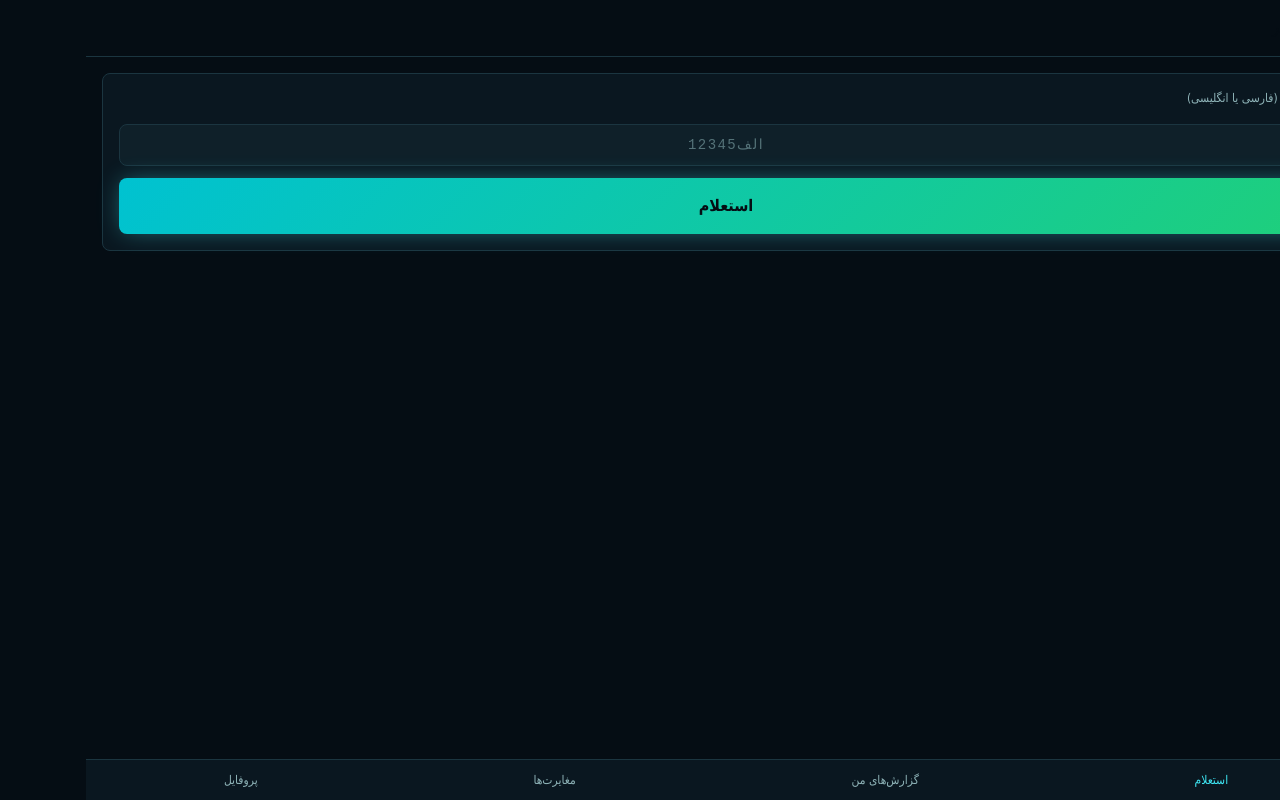
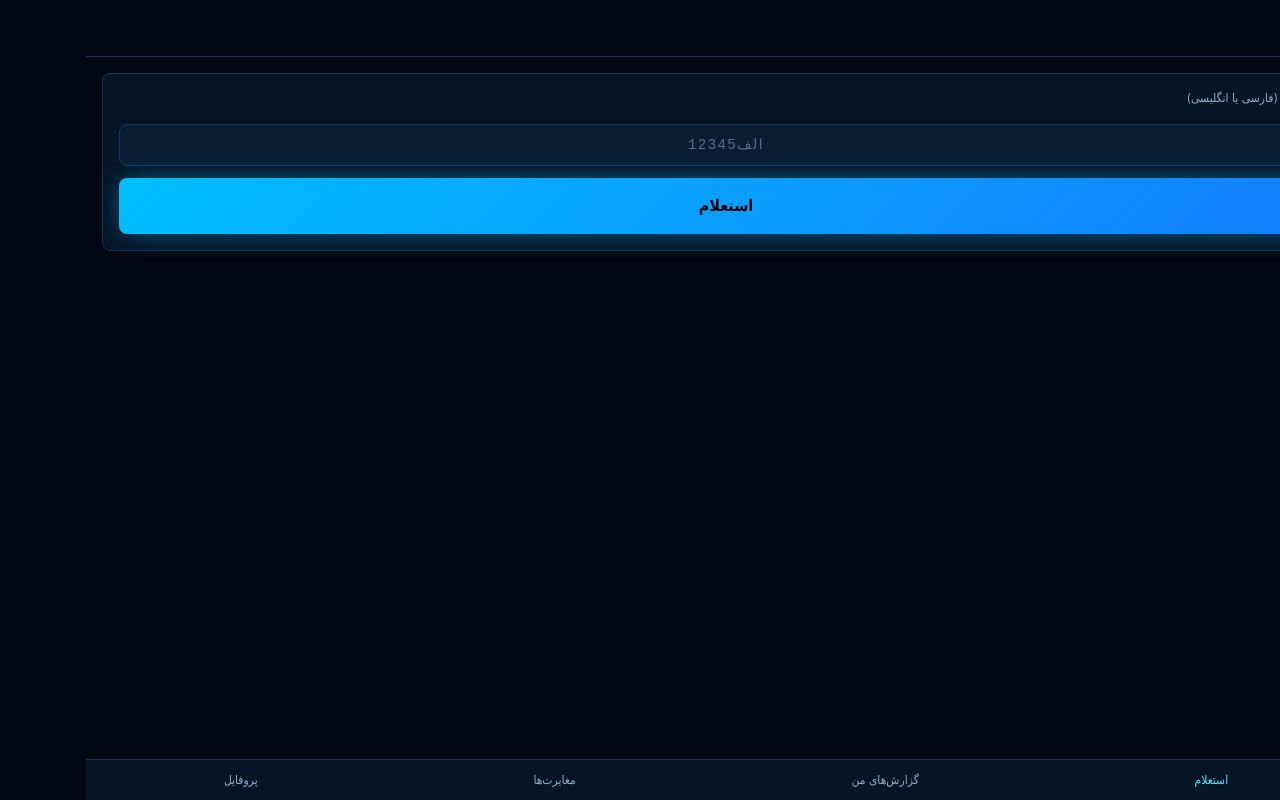
Before and after one commit to javad136999/transport, a Next.js app: page / in a window 1280 px wide. Built offline with nearby package versions, Linux system fonts and the light colour scheme; no server answers; a small style sheet from the web is missing.

Commit message:
ui: switch transport system to neon blue theme

```diff
--- a/tailwind.config.ts
+++ b/tailwind.config.ts
@@ -6,56 +6,23 @@ const config: Config = {
   theme: {
     extend: {
       colors: {
-        base: {
-          DEFAULT: "#050D14",
-          panel: "#0A1720",
-          panel2: "#0F2029",
-          border: "#1B3540",
-        },
-        ink: {
-          DEFAULT: "#E9F6F6",
-          muted: "#8FB4B8",
-          faint: "#547278",
-        },
-        // نئون آبی — آب / GPS / جریان دیجیتال
-        brand: {
-          DEFAULT: "#00C2D1",
-          light: "#3FE8F5",
-          dark: "#00838F",
-          glow: "#5DFDFF",
-        },
-        // سبز محیط‌زیست — تصفیه / تأیید / پایداری
-        eco: {
-          DEFAULT: "#1FCF7A",
-          light: "#5CFFB0",
-          dark: "#0E8F52",
-          glow: "#7CFFCB",
-        },
-        status: {
-          ok: "#1FCF7A",
-          warn: "#F5B942",
-          alert: "#FF4D6D",
-          progress: "#3FE8F5",
-          idle: "#547278",
-        },
+        base: { DEFAULT: "#020812", panel: "#061426", panel2: "#0A1D33", border: "#12365A" },
+        ink: { DEFAULT: "#EAF7FF", muted: "#8EAECA", faint: "#54718E" },
+        brand: { DEFAULT: "#00BFFF", light: "#55E7FF", dark: "#0088CC", glow: "#75F3FF" },
+        eco: { DEFAULT: "#19D9A5", light: "#5BFFD0", dark: "#0B9C77", glow: "#7CFFE0" },
+        status: { ok: "#19D9A5", warn: "#FFC857", alert: "#FF5577", progress: "#55E7FF", idle: "#54718E" },
       },
-      fontFamily: {
-        vazir: ["var(--font-vazir)", "Tahoma", "sans-serif"],
-        mono: ["var(--font-mono)", "monospace"],
-      },
-      borderRadius: {
-        DEFAULT: "8px",
-      },
+      fontFamily: { vazir: ["var(--font-vazir)", "Tahoma", "sans-serif"], mono: ["var(--font-mono)", "monospace"] },
+      borderRadius: { DEFAULT: "10px" },
       boxShadow: {
-        panel: "0 0 0 1px #1B3540",
-        "glow-cyan": "0 0 24px -4px rgba(63,232,245,0.45)",
-        "glow-green": "0 0 24px -4px rgba(92,255,176,0.4)",
+        panel: "0 0 0 1px #12365A",
+        "glow-cyan": "0 0 28px -5px rgba(0,191,255,0.58)",
+        "glow-green": "0 0 24px -5px rgba(25,217,165,0.35)",
       },
       backgroundImage: {
-        "aqua-eco": "linear-gradient(135deg, #00C2D1 0%, #1FCF7A 100%)",
-        "aqua-eco-soft": "linear-gradient(135deg, rgba(0,194,209,0.15) 0%, rgba(31,207,122,0.15) 100%)",
-        "grid-lines":
-          "linear-gradient(rgba(63,232,245,0.06) 1px, transparent 1px), linear-gradient(90deg, rgba(63,232,245,0.06) 1px, transparent 1px)",
+        "aqua-eco": "linear-gradient(135deg, #00BFFF 0%, #147DFF 100%)",
+        "aqua-eco-soft": "linear-gradient(135deg, rgba(0,191,255,0.14) 0%, rgba(20,125,255,0.10) 100%)",
+        "grid-lines": "linear-gradient(rgba(85,231,255,0.055) 1px, transparent 1px), linear-gradient(90deg, rgba(85,231,255,0.055) 1px, transparent 1px)",
       },
     },
   },
```
